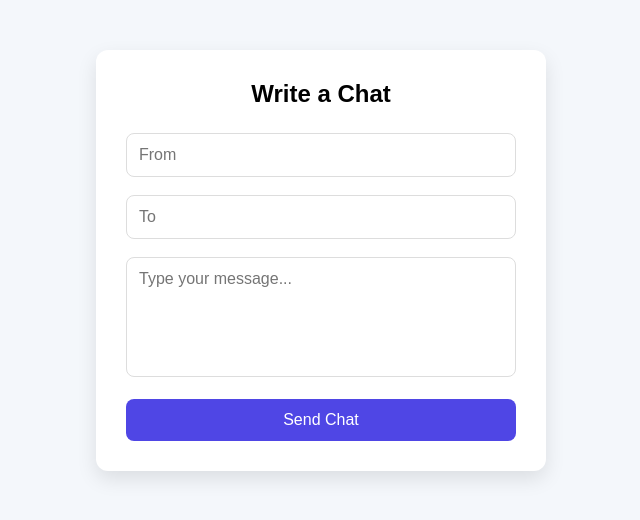
After one commit to sachindataninja123/backend-practice, a Node server app: page /chats/new in a window 1280 px wide. The commit adds this page. Shown: the top 520 px of the page, without its empty margins (319-959 px from the left). Run offline with Node 20, Linux system fonts and the light colour scheme; some libraries are stand-ins or nearby versions.

Commit message:
new chats added

```diff
--- a/09 Mongo3/index.js
+++ b/09 Mongo3/index.js
@@ -9,6 +9,8 @@ const PORT = 8000;
 
 app.set("views", path.join(__dirname, "views"));
 app.set("view engine", "ejs");
+app.use(express.static(path.join(__dirname, "public")));
+app.use(express.urlencoded({ extended: true }));
 
 main()
   .then((res) => {
@@ -30,6 +32,24 @@ app.get("/chats", async (req, res) => {
   res.render("chats.ejs", { chats });
 });
 
+// new route
+app.get("/chats/new", (req, res) => {
+  res.render("new.ejs");
+});
+
+//create Routes
+app.post("/chats", async (req, res) => {
+  let { to, from, message } = req.body;
+  let newChat = new Chat({
+    from: from,
+    to: to,
+    message: message,
+    created_at: new Date(),
+  });
+  await newChat.save();
+  res.redirect("/chats");
+});
+
 app.listen(PORT, () => {
   console.log(`Server is running on ${PORT}`);
 });
--- /dev/null
+++ b/09 Mongo3/views/new.ejs
@@ -0,0 +1,85 @@
+<!DOCTYPE html>
+<html lang="en">
+<head>
+    <meta charset="UTF-8">
+    <meta name="viewport" content="width=device-width, initial-scale=1.0">
+    <title>Write a Chat</title>
+
+    <style>
+        * {
+            margin: 0;
+            padding: 0;
+            box-sizing: border-box;
+            font-family: Arial, sans-serif;
+        }
+
+        body {
+            background: #f4f7fb;
+            display: flex;
+            justify-content: center;
+            padding: 50px;
+        }
+
+        .form-container {
+            width: 450px;
+            background: white;
+            padding: 30px;
+            border-radius: 12px;
+            box-shadow: 0 8px 20px rgba(0,0,0,.1);
+        }
+
+        h2 {
+            text-align: center;
+            margin-bottom: 25px;
+        }
+
+        input,
+        textarea {
+            width: 100%;
+            padding: 12px;
+            margin-bottom: 18px;
+            border: 1px solid #ddd;
+            border-radius: 8px;
+            font-size: 16px;
+        }
+
+        textarea {
+            resize: none;
+            height: 120px;
+        }
+
+        button {
+            width: 100%;
+            padding: 12px;
+            border: none;
+            background: #4f46e5;
+            color: white;
+            font-size: 16px;
+            border-radius: 8px;
+            cursor: pointer;
+        }
+
+        button:hover {
+            background: #4338ca;
+        }
+    </style>
+</head>
+<body>
+
+<div class="form-container">
+    <h2>Write a Chat</h2>
+
+    <form action="/chats" method="POST">
+
+        <input type="text" name="from" placeholder="From" required>
+
+        <input type="text" name="to" placeholder="To" required>
+
+        <textarea name="message" placeholder="Type your message..." required></textarea>
+
+        <button type="submit">Send Chat</button>
+    </form>
+</div>
+
+</body>
+</html>
```
Also changed, not shown: 09 Mongo3/public/style.css (added, +87 -0 lines), 09 Mongo3/views/chats.ejs (+12 -64 lines).
